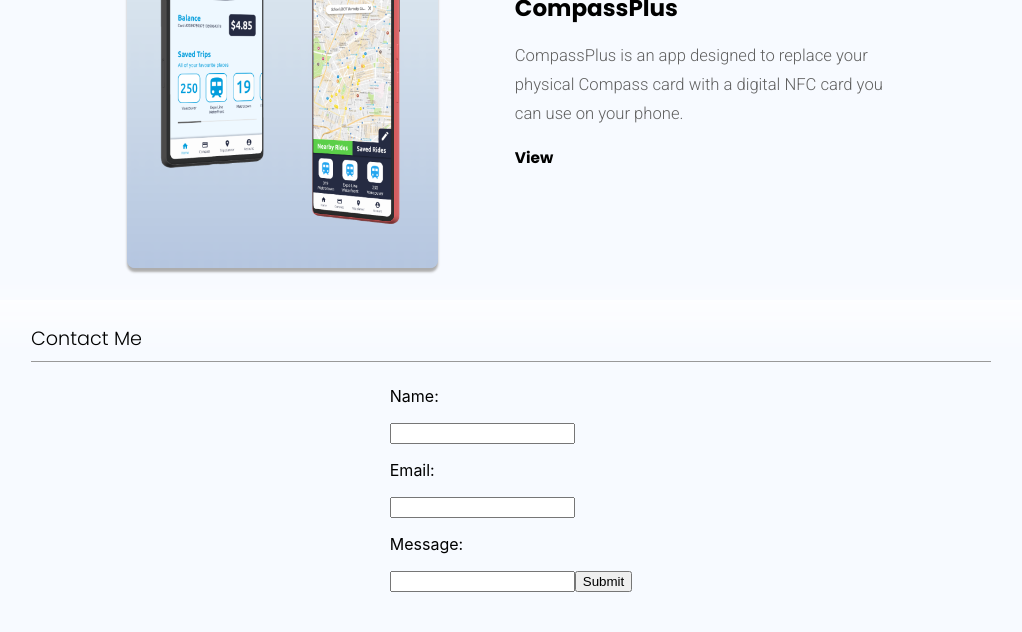
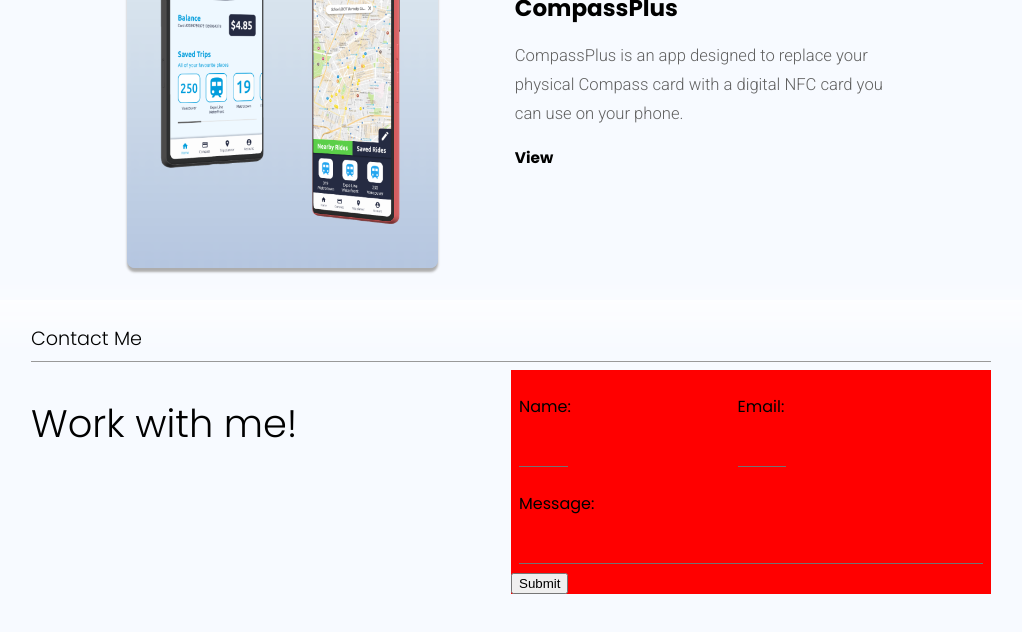
Before and after one commit to ItsMe-Matt/portfolio, a Next.js app: page / in a window 1280 px wide. Shown: the part 1594-2226 px from the top of the page, without its empty margins (129-1151 px from the left). Built offline with nearby package versions, Linux system fonts and the light colour scheme.

Commit message:
styling changes to contact form

```diff
--- a/comps/ContactUI/index.js
+++ b/comps/ContactUI/index.js
@@ -1,5 +1,5 @@
 
-
+import styled from "styled-components"
 
 
 export default function ContactUI({
@@ -8,17 +8,92 @@
     message="",
     onSubmitPress=()=>{}
 }) {
-    return <div>
-        <form onSubmit={()=>console.log("hey there bud")}>
-            <p>Name:</p>
-            <input type="text" id="name"></input>
-            <p>Email:</p>
-            <input type="text" id="name"></input>
-            <p>Message:</p>
-            <input type="text" id="name"></input>
+    return <Container>
+        <Left>
+            <LHead>
+                Work with me!
+            </LHead>
 
-            <input type="submit"></input>
-        </form>
+        </Left>
 
-    </div>
+        <Right>
+            <form onSubmit={()=>{console.log("hey there bud");event.preventDefault()}}>
+               <Row>
+               <Cont>
+                   <Label>Name:</Label>
+                   <PInput type="text" id="name"></PInput>
+               </Cont>
+
+               <Cont>
+                   <Label>Email:</Label>
+                   <PInput type="text" id="email"></PInput>
+               </Cont>
+               </Row>
+
+
+              <Cont>
+                   <Label>Message:</Label>
+                   <MInput type="text" id="message"></MInput>
+              </Cont>
+
+               <input type="submit"></input>
+            </form>
+
+        </Right>
+    </Container>
 }
+
+
+const Container = styled.div`
+display: flex;
+
+width: 75vw;
+
+`
+const Left = styled.div`
+width: 50%
+`
+
+const Right = styled.div`
+width: 50%;
+background-color: red;
+`
+const LHead = styled.h1`
+font-family: Poppins;
+font-weight: 300;
+font-size: 3vw;
+`
+
+const Label = styled.p`
+font-family: Poppins
+`
+
+const Row = styled.div`
+display: flex;
+`
+
+const Cont = styled.div`
+margin: 1vh;
+`
+
+const PInput = styled.input`
+width: 24%;
+padding: 1vh 1vw;
+outline: none;
+
+background-color: transparent;
+
+border: none;
+border-bottom: 0.2vh #737373 solid;
+`
+
+const MInput = styled.input`
+width: 100%;
+padding: 1vh 1vw;
+outline: none;
+
+background-color: transparent;
+
+border: none;
+border-bottom: 0.2vh #737373 solid;
+`
```
